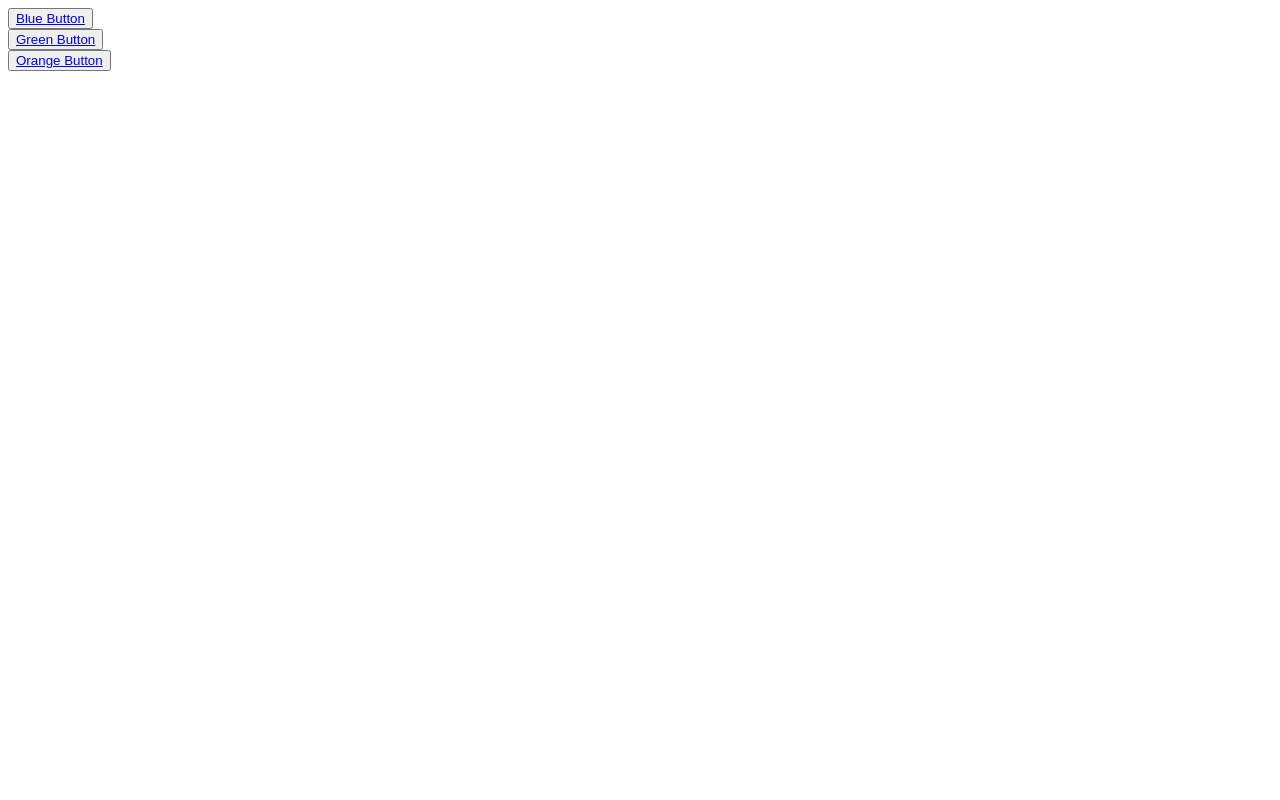
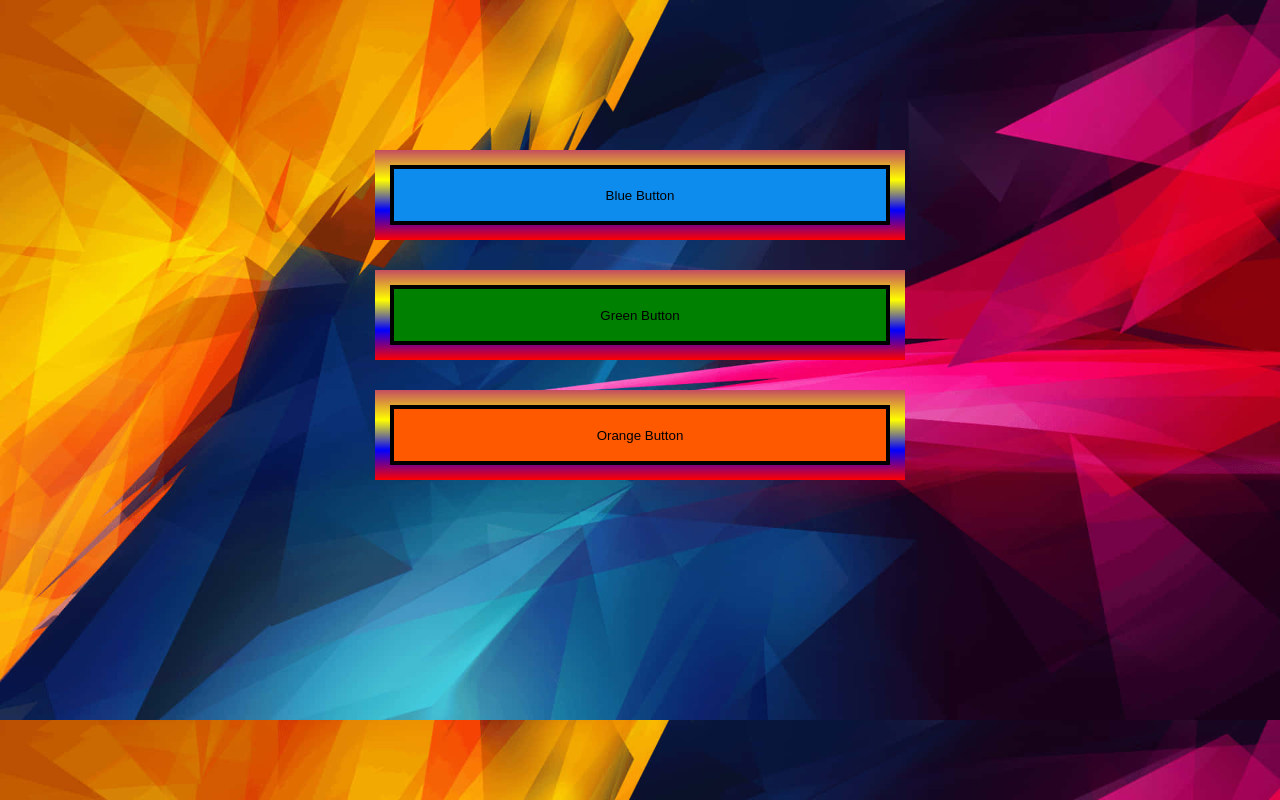
Before and after one commit to vigneshcdckap/linear-gradient-task, a plain HTML site: page index.html in a window 1280 px wide. Drawn offline with Linux system fonts and the light colour scheme.

Commit message:
Huddle task

```diff
--- a/index.html
+++ b/index.html
@@ -3,7 +3,7 @@
 <head>
     <meta charset="UTF-8">
     <meta name="viewport" content="width=device-width, initial-scale=1.0">
-    <link rel="stylesheet" href="task.css">
+    <link rel="stylesheet" href="style.css">
     <title>Layout with Buttons Exercise</title>
 </head>
 <body>
```
